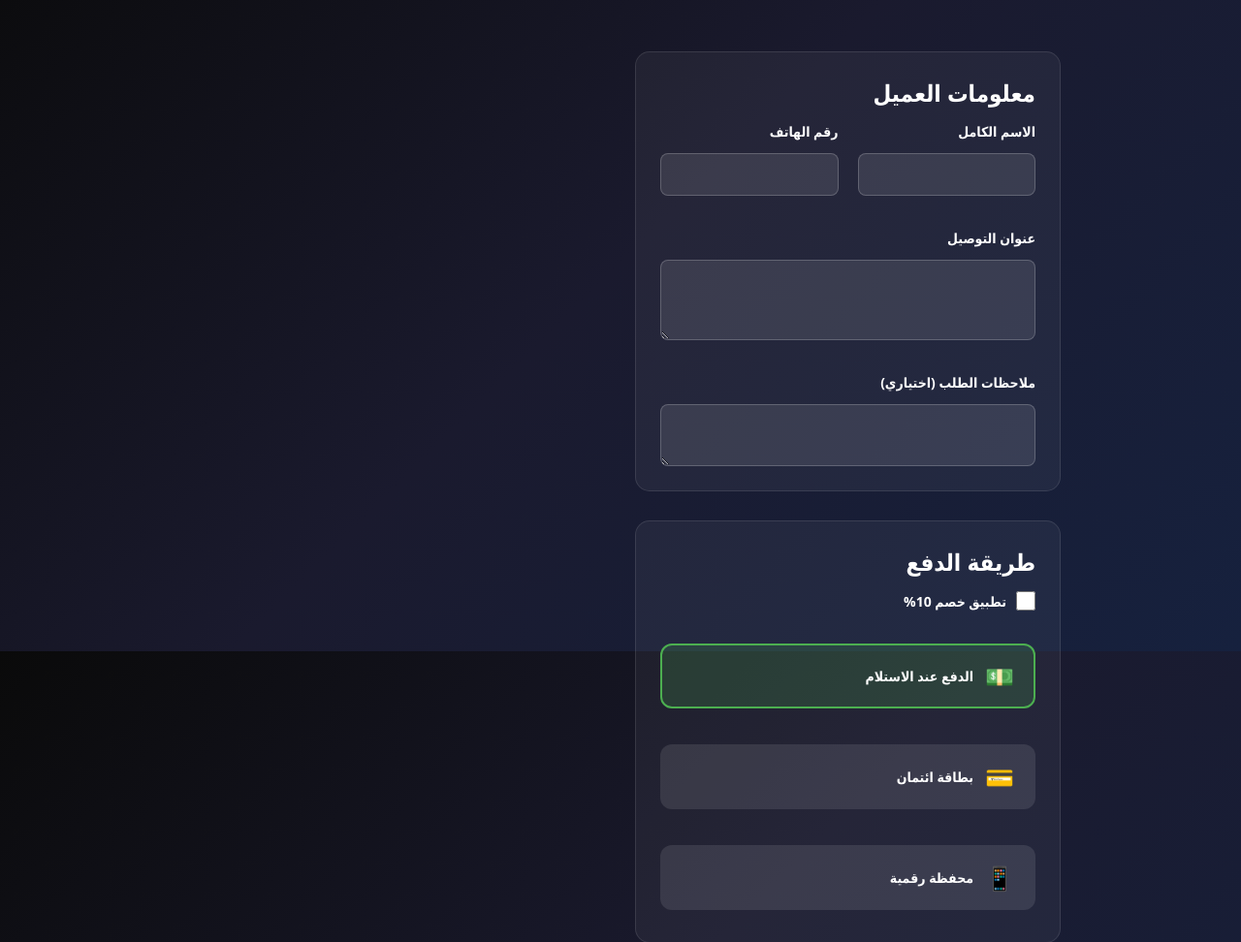
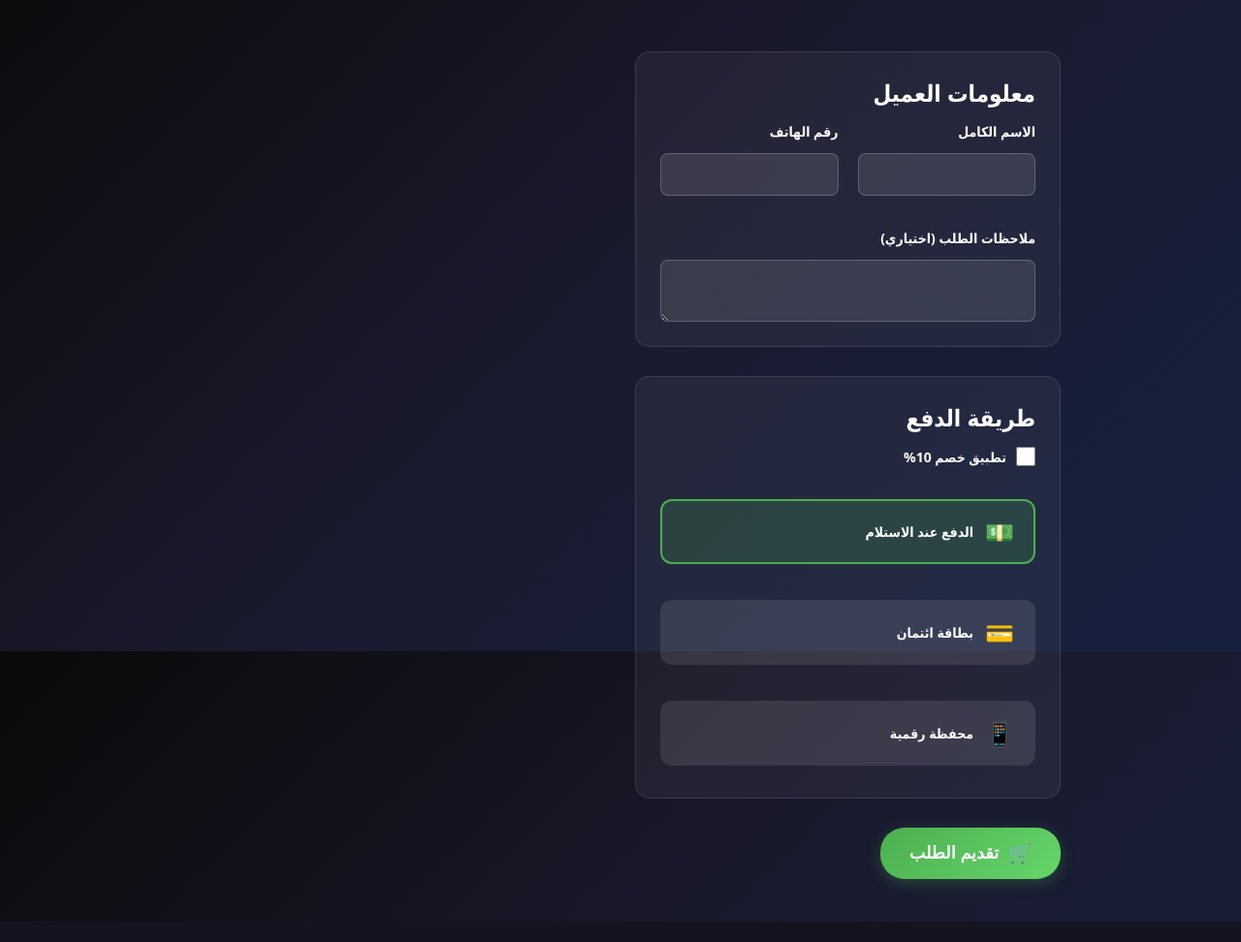
Before and after one commit to aAhmedbiram/TheeKitcheen, a Flask app: template Thee_Kitchen/templates/checkout.html in a window 1280 px wide. Shown: the part 928-1900 px from the top of the page at 97% size. After the commit the page ends 1879 px from the top, so only its background shows below. Run offline with Flask 3, Linux system fonts and the light colour scheme; the template is opened without the code that fills it, so the values that code supplies are empty.

Commit message:
checkout

```diff
--- a/Thee_Kitchen/templates/checkout.html
+++ b/Thee_Kitchen/templates/checkout.html
@@ -111,14 +111,14 @@
                     </div>
                 </div>
 
-                <div class="form-row">
+                <!-- <div class="form-row">
                     <div class="form-group">
                         <label for="address">{{ t.delivery_address if t.delivery_address is defined else 'Delivery
                             Address' }}</label>
                         <textarea id="address" name="address" rows="3" required {% if user_info and user_info.address
                             %}>{{ user_info.address }}{% endif %}></textarea>
                     </div>
-                </div>
+                </div> -->
 
                 <!-- Hidden fields for coordinates -->
                 <input type="hidden" id="lat" name="lat" value="">
--- a/Thee_Kitchen/templates/checkout_new.html
+++ b/Thee_Kitchen/templates/checkout_new.html
@@ -70,12 +70,12 @@
                 </div>
 
                 <div class="form-row">
-                    <!-- <div class="form-group">
+                    <div class="form-group">
                         <label for="address_text">{{ t.delivery_address if t.delivery_address is defined else 'Delivery
                             Address' }}</label>
                         <textarea id="address_text" name="address_text" rows="3" required
                             placeholder="{{ t.address_placeholder if t.address_placeholder is defined else 'Enter your full delivery address' }}"></textarea>
-                    </div> -->
+                    </div>
                 </div>
 
                 <!-- Location Section -->
```
